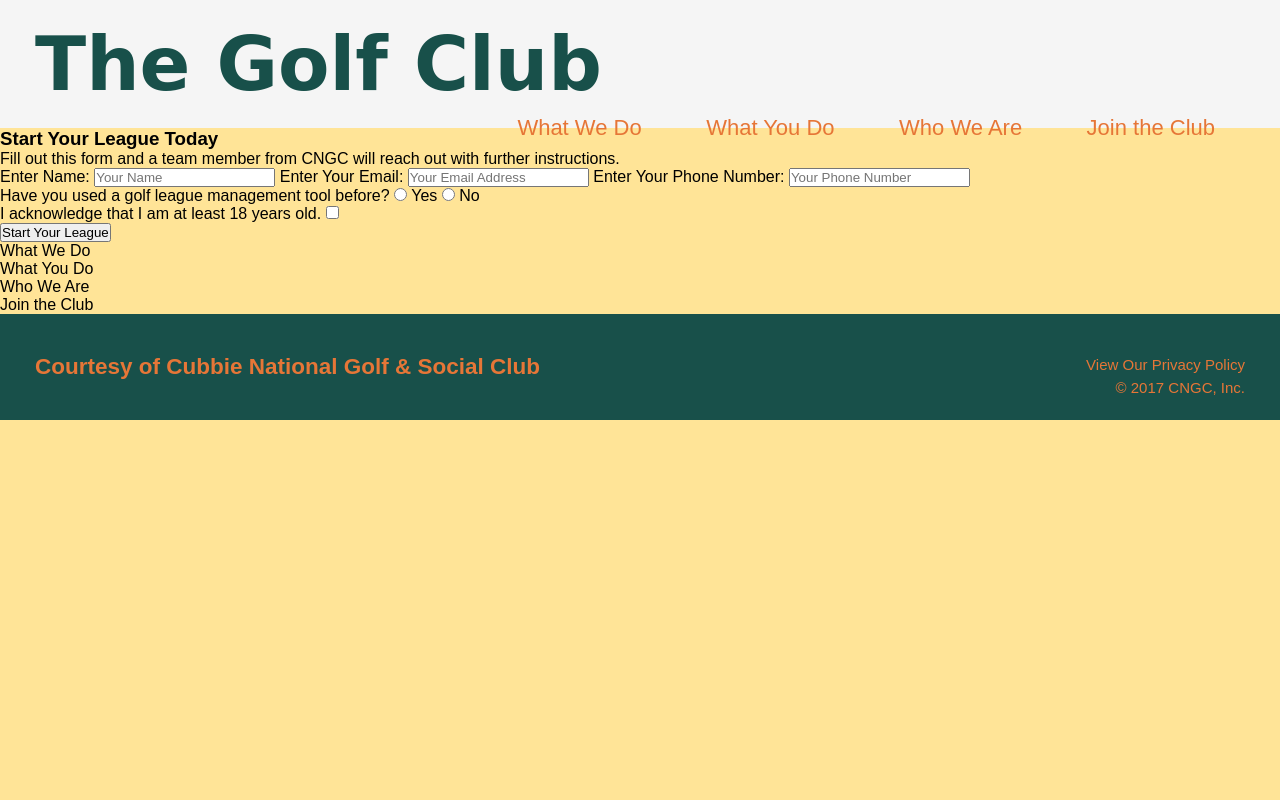
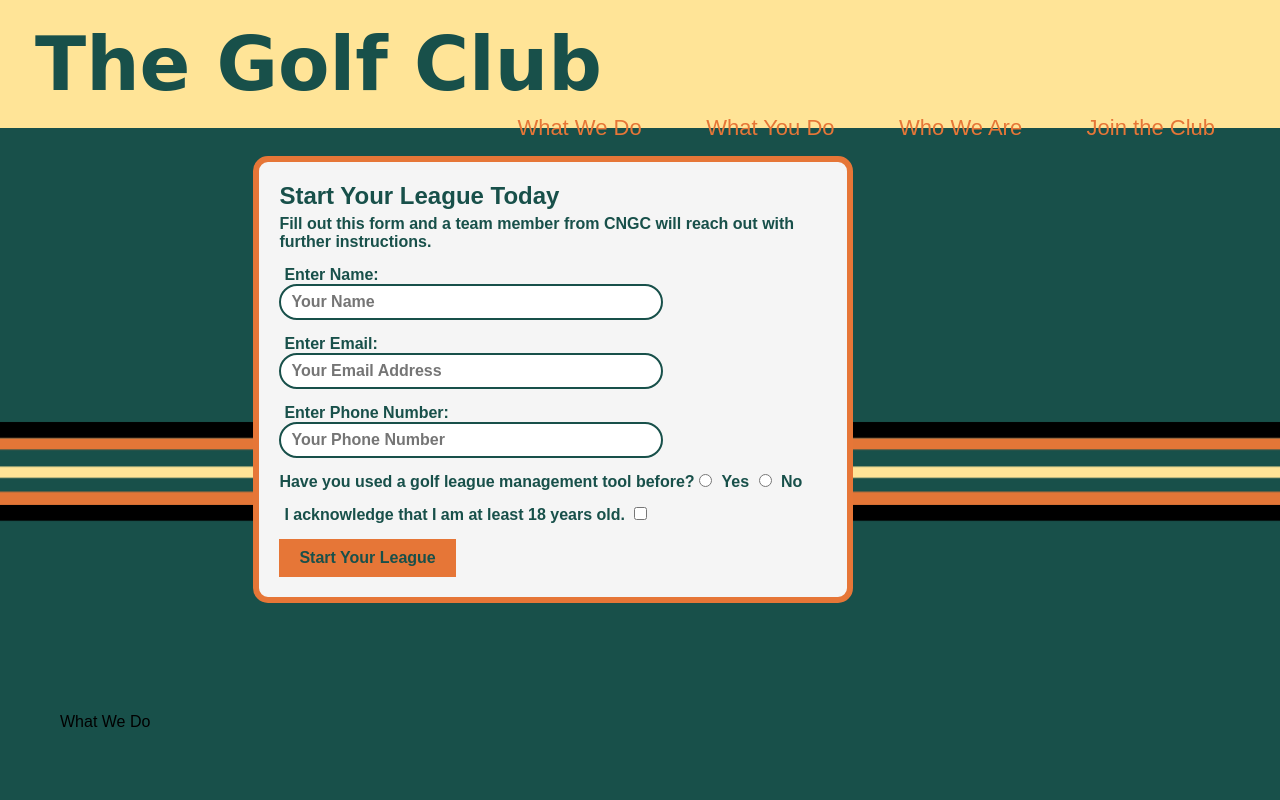
Before and after one commit to MNlegion/thegolfclub, a plain HTML site: page index.html in a window 1280 px wide. Shown: the top 800 px of the page. Drawn offline with Linux system fonts and the light colour scheme; a web font is replaced by a local one.

Commit message:
hero form signup setup

```diff
--- a/assets/css/style.css
+++ b/assets/css/style.css
@@ -6,13 +6,12 @@
 
 body {
     font-family: Arial, Helvetica, sans-serif;
-    background-color: #ffe497;
+    background-color: #18504a;
 }
 
 header {
     padding: 20px 35px;
-    /* background-color: #ffe497; */
-    background-color: whitesmoke;
+    background-color: #ffe497;
 }
 
 header h1 {
@@ -70,3 +69,64 @@ footer a {
     text-decoration: none;
     color: #e67637;
 }
+
+section {
+    padding: 60px;
+}
+
+/* Hero Style Start */
+
+.hero {
+    height: 525px;
+    background-image: url("../images/Backgroundstripes.png");
+    background-size: contain;
+    background-position: center;
+    position: relative;
+}
+
+.hero-form {
+    background-color: whitesmoke;
+    padding: 20px;
+    width: 600px;
+    color: #18504a;
+    font-weight: bolder;
+    border: solid 6px #e67637;
+    border-radius: 15px;
+    position: absolute;
+    bottom: 50px;
+    right: 33.33%;
+}
+
+.hero-form h3 {
+    font-size: 24px;
+    margin: 0;
+}
+
+.hero-form p {
+    margin: 5px 0 15px 0;
+}
+
+.hero-form label {
+    margin: 0 5px;
+}
+
+.hero-form button {
+    color: #18504a;
+    background-color: #e67637;
+    border: none;
+    padding: 10px 20px;
+    font-size: 16px;
+    font-weight: bold;
+}
+
+.form-input {
+    border: 2px solid #18504a;
+    border-radius: 25px;
+    display: block;
+    padding: 7px 10px;
+    font-size: 16px;
+    color: #18504a;
+    font-weight: bold;
+    width: 70%;
+    margin-bottom: 15px;
+}
--- a/index.html
+++ b/index.html
@@ -38,18 +38,18 @@
     </header>
 
     <!-- Hero/Jumbotron -->
-    <section>
-      <div>
+    <section class="hero">
+      <div class="hero-form">
         <h3>Start Your League Today</h3>
         <p>Fill out this form and a team member from CNGC will reach out with further instructions.</p>
         <!-- Add Form element -->
         <form>
           <label for="name">Enter Name:</label>
-          <input type="text" placeholder="Your Name" name="name" id="name" />
-          <label for="email">Enter Your Email:</label>
-          <input type="email" placeholder="Your Email Address" name="email" id="email" />
-          <label for="phone">Enter Your Phone Number:</label>
-          <input type="text" placeholder="Your Phone Number" name="phone" id="phone">
+          <input type="text" placeholder="Your Name" name="name" id="name" class="form-input"/>
+          <label for="email">Enter Email:</label>
+          <input type="email" placeholder="Your Email Address" name="email" id="email" class="form-input" />
+          <label for="phone">Enter Phone Number:</label>
+          <input type="tel" placeholder="Your Phone Number" name="phone" id="phone" class="form-input">
           <p>
             Have you used a golf league management tool before?
             <input type="radio" name="league-confirm" id="league-yes" />
```
Also changed, not shown: assets/images/Backgroundstripes.png (added), assets/images/favicon.svg (renamed from images/favicon.svg), assets/images/heroimg.png (added).
